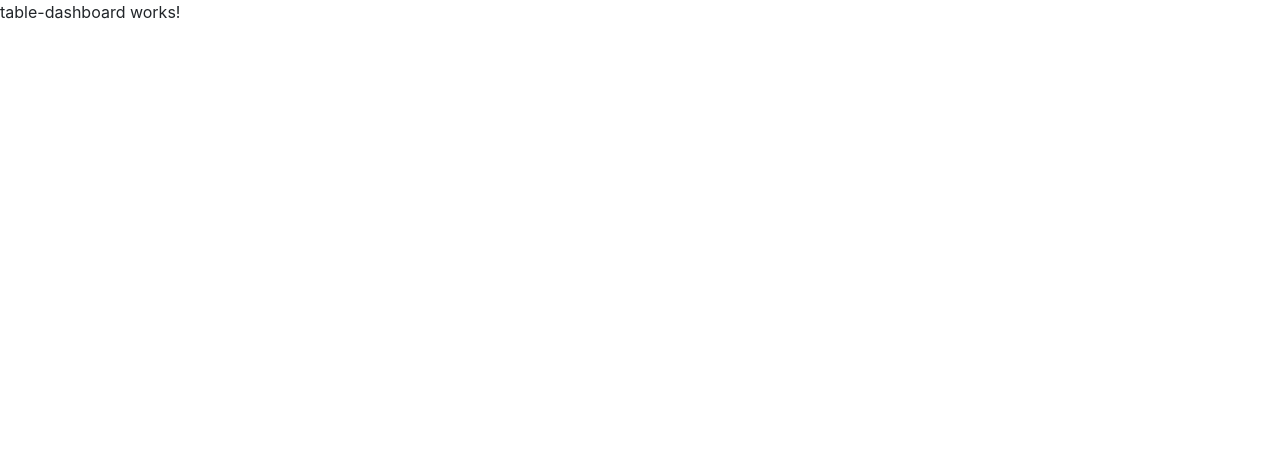
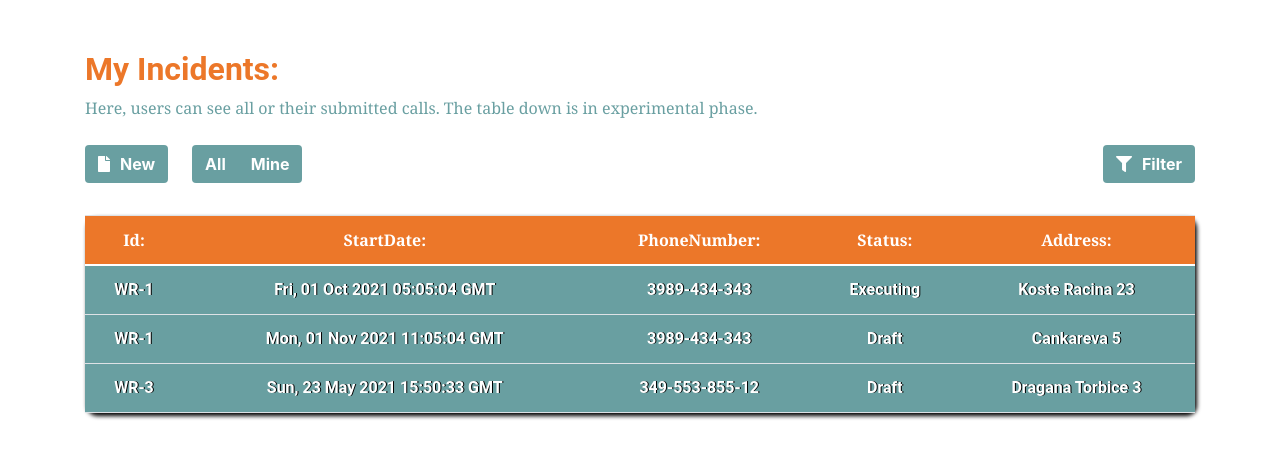
Before and after one commit to MilanTo3/Electricity-Distribution-Web-Project, an Angular app in the folder DistributionFrontApp/: page /myIncidents in a window 1280 px wide. Shown: the top 458 px of the page. Built offline with nearby package versions, Linux system fonts and the light colour scheme.

Commit message:
Implementirana tabela za My Incidents. Klikom na My Incidents karticu prikazuje se tabela na novoj stranici.

```diff
--- a/DistributionFrontApp/src/app/Components/admin-profile-requests/table-component/table-component.component.ts
+++ b/DistributionFrontApp/src/app/Components/admin-profile-requests/table-component/table-component.component.ts
@@ -1,4 +1,5 @@
 import { Component, Input, OnInit } from '@angular/core';
+import { MyIncidents } from 'src/app/Models/MyIncidents.model';
 import { User } from '../../../Models/User.model';
 import { WorkRequest } from '../../../Models/WorkRequest.model';
 
@@ -22,6 +23,8 @@ export class TableComponentComponent implements OnInit {
       this.loadProfileRequests();
     }else if(this.tableid === 1){
       this.loadWorkRequests();
+    }else if(this.tableid === 2){
+      this.loadMyIncidents();
     }
 
   }
@@ -49,6 +52,15 @@ export class TableComponentComponent implements OnInit {
 
   }
 
+  loadMyIncidents() {
+    let myIncident1 = new MyIncidents('WR-1', new Date(2021, 9, 1, 5, 5, 4, 22), "3989-434-343", "Executing", "Koste Racina 23");
+    let myIncident2 = new MyIncidents('WR-1', new Date(2021, 10, 1, 11, 5, 4, 22), "3989-434-343", "Draft", "Cankareva 5");
+    let myIncident3 = new WorkRequest("WR-3", new Date(2021, 4, 23, 15, 50, 33), "349-553-855-12", "Draft", "Dragana Torbice 3");
+
+    this.dataToPrint.push(myIncident1, myIncident2, myIncident3);
+    this.keyNames = Object.getOwnPropertyNames(myIncident3);
+  }
+
   ngOnInit(): void{
     this.addMockRequests();
 
--- a/DistributionFrontApp/src/app/Components/dashboard-page/my-incidents-component/my-incidents-component.component.css
+++ b/DistributionFrontApp/src/app/Components/dashboard-page/my-incidents-component/my-incidents-component.component.css
@@ -12,7 +12,7 @@ body {
 
 .child {
     margin: 20px;
-    font-family: 'Helvetica';
+    font-family: 'Roboto';
     color:darkslategrey;
     line-height: 50px;
     font-size: 1.5rem;
--- a/DistributionFrontApp/src/app/Components/dashboard-page/my-incidents-component/my-incidents-component.component.html
+++ b/DistributionFrontApp/src/app/Components/dashboard-page/my-incidents-component/my-incidents-component.component.html
@@ -3,6 +3,7 @@
 <!-- PROBATI SA JOS JEDNOM KOMPONENTOM ZA NABROJANE PARAGRAFE -->
 <html lang="en">
     <head>
+        <link href="https://cdnjs.cloudflare.com/ajax/libs/font-awesome/5.9.0/css/all.min.css" rel="stylesheet">
     </head>
         <body>
             <div class="container">
@@ -14,6 +15,9 @@
                     <p>Completed</p>
                 </div>
             </div>
+
+
+
 
           <!--   <div id="two" class="child">My Work Plans
                 <div>
--- a/DistributionFrontApp/src/app/Components/dashboard-page/table-dashboard/table-dashboard.component.css
+++ b/DistributionFrontApp/src/app/Components/dashboard-page/table-dashboard/table-dashboard.component.css
@@ -0,0 +1,39 @@
+.requestsPage{
+    margin-top: 50px;
+}
+
+.title{
+    font-family: 'Roboto';
+    font-weight: bold;
+    color: #ec7729;
+}
+
+.labela{
+    color: #699fa1;
+    font-family: 'Georgia';
+    margin-bottom: 25px;
+}
+
+.filterbtn{
+    float:right;
+}
+
+.newbtn{
+    margin-right:24px;
+
+}
+
+.fas, .fa{
+    padding-right: 10px;
+}
+
+.newbtn, .filterbtn, .radiobtn{
+    background: #699fa1;
+    color: white;
+    font-weight: bold;
+}
+
+.newbtn:hover, .filterbtn:hover, .radiobtn:hover{
+    background: #dd612c;
+
+}
--- a/DistributionFrontApp/src/app/Components/dashboard-page/table-dashboard/table-dashboard.component.html
+++ b/DistributionFrontApp/src/app/Components/dashboard-page/table-dashboard/table-dashboard.component.html
@@ -1 +1,29 @@
-<p>table-dashboard works!</p>
+<!DOCTYPE html>
+<html>
+
+<head>
+    <title>This is a title.</title>
+    <meta charset="utf-8" />
+    <link href="https://cdnjs.cloudflare.com/ajax/libs/font-awesome/5.9.0/css/all.min.css" rel="stylesheet">
+</head>
+
+<body>
+    <div class="container requestsPage">
+        <h2 class="title">My Incidents:</h2>
+        <p class="labela">Here, users can see all or their submitted calls. The table down is in experimental phase.</p>
+        <button class="btn newbtn"><i class="fas fa-file"></i>New</button>
+
+        <div class="btn-group btn-group-toggle" data-toggle="buttons">
+            <label class="btn active radiobtn">
+                <input type="radio" name="options" id="option1" autocomplete="off" checked> All
+            </label>
+            <label class="btn radiobtn">
+                <input type="radio" name="options" id="option2" autocomplete="off"> Mine
+            </label>
+        </div>
+        <button class="btn filterbtn"><i class="fa fa-filter"></i>Filter</button>
+        <app-table-component [tableType]='2'></app-table-component>
+    </div>
+</body>
+
+</html>
--- /dev/null
+++ b/DistributionFrontApp/src/app/Models/MyIncidents.model.ts
@@ -0,0 +1,20 @@
+
+export class MyIncidents{
+
+    id: string;
+    startDate: string;
+    phoneNumber: string;
+    status: string;
+    address: string;
+
+    constructor(id: string, startingDate: Date, phone: string, state: string, workLocation: string)
+    {
+
+        this.id = id;
+        this.startDate = startingDate.toUTCString();
+        this.phoneNumber = phone;
+        this.status = state;
+        this.address = workLocation;
+
+    }
+}
```
